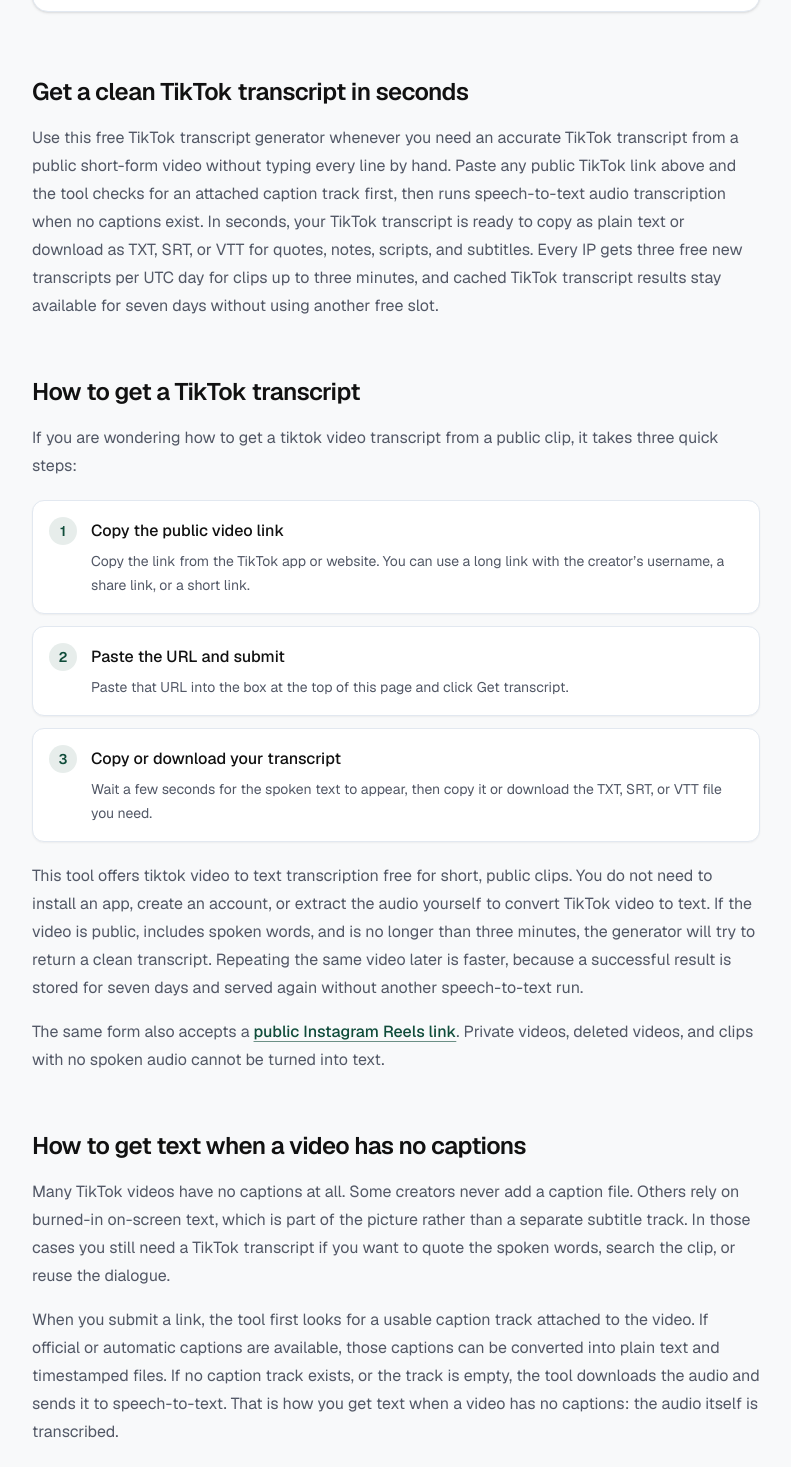
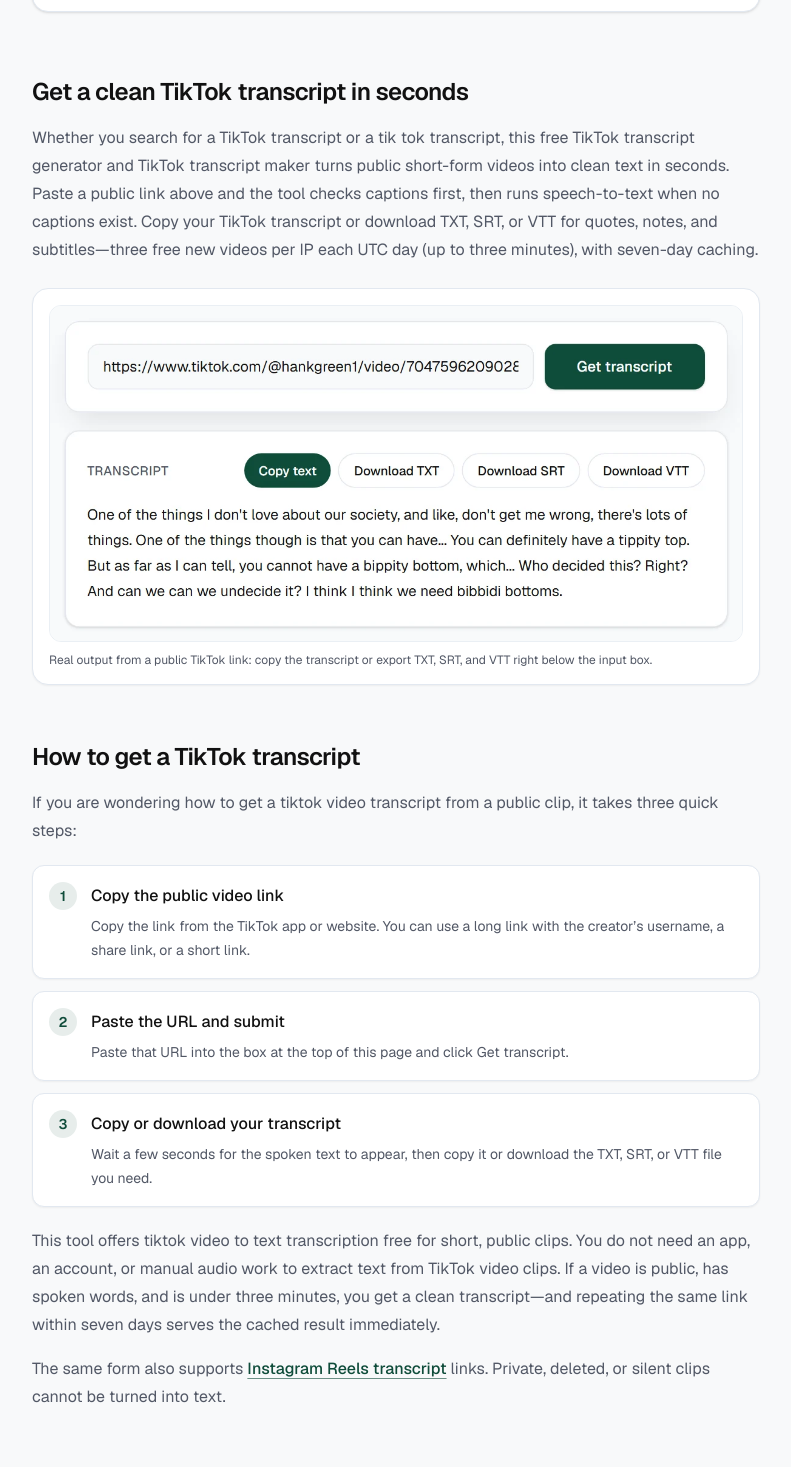
Before and after one commit to yangkai422-web/textfromvideos, a Next.js app: page / in a window 1280 px wide. Shown: the part 536-2003 px from the top of the page, without its empty margins (244-1035 px from the left). Built offline with nearby package versions, Linux system fonts and the light colour scheme; no server answers.

Commit message:
Refine anchor text, trim homepage under 1800 words, add new query variants and real transcript screenshots

```diff
--- a/app/instagram-reels-transcript/page.tsx
+++ b/app/instagram-reels-transcript/page.tsx
@@ -182,6 +182,20 @@ export default function InstagramReelsTranscriptPage() {
               to study a creator’s hook, summarize a short tutorial, or search
               what was said without replaying the clip line by line.
             </p>
+            <figure className="mt-6 rounded-2xl border border-line bg-card p-3 shadow-xs sm:p-4">
+              <img
+                src="/images/instagram-reels-transcript-example.webp"
+                alt="Instagram Reels transcript result showing a public Reel link converted into plain text with Copy text, TXT, SRT, and VTT download buttons"
+                width={760}
+                height={312}
+                loading="lazy"
+                className="h-auto w-full rounded-xl border border-line/70"
+              />
+              <figcaption className="mt-2.5 text-xs text-muted">
+                Real output from a public Instagram Reel: paste the link, wait a
+                few seconds, then copy or download TXT, SRT, and VTT.
+              </figcaption>
+            </figure>
 
             <h3 className="mt-8 text-xl font-semibold tracking-tight text-ink">
               Download Instagram Reels transcript files in TXT, SRT, or VTT
@@ -283,9 +297,9 @@ export default function InstagramReelsTranscriptPage() {
               written copy even when the creator never published subtitles—just
               like our{" "}
               <Link href="/" className={linkClass}>
-                TikTok video to text tool
+                TikTok transcript
               </Link>{" "}
-              on the homepage.
+              tool on the homepage.
             </p>
             <p className="mt-4">
               Reels are more often private, login-gated, or built around
--- a/app/page.tsx
+++ b/app/page.tsx
@@ -43,13 +43,13 @@ const faq = [
     id: "faq-tiktok",
     question: "How do I get a transcript from a TikTok video?",
     answer:
-      "Paste a public TikTok link into the form above and click Get transcript, then copy the text or download TXT, SRT, or VTT. That is the fastest way to learn how to get a tiktok video transcript without installing software.",
+      "Paste a public TikTok link above and click Get transcript to copy text or download TXT, SRT, or VTT.",
   },
   {
     id: "faq-reels",
     question: "Does this work with Instagram Reels?",
     answer:
-      "Yes. Public Instagram Reels up to three minutes with spoken audio work in the same form, or on the dedicated Instagram Reels transcript page.",
+      "Yes. Public Reels up to three minutes with spoken audio work here or on the Reels page.",
   },
   {
     id: "faq-youtube",
@@ -60,7 +60,7 @@ const faq = [
     id: "faq-free",
     question: "Is it free?",
     answer:
-      "Yes. Up to three new public videos per IP each UTC day (max 3 minutes each); cached videos from the past seven days do not count.",
+      "Yes—three new public videos per IP each UTC day (max 3 minutes). Seven-day cached results do not count.",
   },
 ];
 
@@ -126,18 +126,29 @@ export default function Home() {
               Get a clean TikTok transcript in seconds
             </h2>
             <p className="mt-4">
-              Use this free TikTok transcript generator whenever you need an
-              accurate TikTok transcript from a public short-form video without
-              typing every line by hand. Paste any public TikTok link above and
-              the tool checks for an attached caption track first, then runs
-              speech-to-text audio transcription when no captions exist. In
-              seconds, your TikTok transcript is ready to copy as plain text or
-              download as TXT, SRT, or VTT for quotes, notes, scripts, and
-              subtitles. Every IP gets three free new transcripts per UTC day
-              for clips up to three minutes, and cached TikTok transcript
-              results stay available for seven days without using another free
-              slot.
+              Whether you search for a TikTok transcript or a tik tok
+              transcript, this free TikTok transcript generator and TikTok
+              transcript maker turns public short-form videos into clean text in
+              seconds. Paste a public link above and the tool checks captions
+              first, then runs speech-to-text when no captions exist. Copy your
+              TikTok transcript or download TXT, SRT, or VTT for quotes, notes,
+              and subtitles—three free new videos per IP each UTC day (up to
+              three minutes), with seven-day caching.
             </p>
+            <figure className="mt-6 rounded-2xl border border-line bg-card p-3 shadow-xs sm:p-4">
+              <img
+                src="/images/tiktok-transcript-example.webp"
+                alt="Free TikTok transcript generator result showing a pasted public TikTok link converted into plain text with Copy text, TXT, SRT, and VTT download buttons"
+                width={760}
+                height={368}
+                loading="lazy"
+                className="h-auto w-full rounded-xl border border-line/70"
+              />
+              <figcaption className="mt-2.5 text-xs text-muted">
+                Real output from a public TikTok link: copy the transcript or
+                export TXT, SRT, and VTT right below the input box.
+              </figcaption>
+            </figure>
           </section>
 
           <section id="how-to" aria-labelledby="how-to-heading">
@@ -192,21 +203,19 @@ export default function Home() {
             </ol>
             <p className="mt-5">
               This tool offers tiktok video to text transcription free for
-              short, public clips. You do not need to install an app, create an
-              account, or extract the audio yourself to convert TikTok video to
-              text. If the video is public, includes spoken words, and is no
-              longer than three minutes, the generator will try to return a
-              clean transcript. Repeating the same video later is faster,
-              because a successful result is stored for seven days and served
-              again without another speech-to-text run.
+              short, public clips. You do not need an app, an account, or manual
+              audio work to extract text from TikTok video clips. If a video is
+              public, has spoken words, and is under three minutes, you get a
+              clean transcript—and repeating the same link within seven days
+              serves the cached result immediately.
             </p>
             <p className="mt-4">
-              The same form also accepts a{" "}
+              The same form also supports{" "}
               <Link href="/instagram-reels-transcript/" className={linkClass}>
-                public Instagram Reels link
-              </Link>
-              . Private videos, deleted videos, and clips with no spoken audio
-              cannot be turned into text.
+                Instagram Reels transcript
+              </Link>{" "}
+              links. Private, deleted, or silent clips cannot be turned into
+              text.
             </p>
           </section>
 
@@ -352,10 +361,10 @@ export default function Home() {
               instagram.com/reels/, or a /p/ post link that points to a Reel.
               The{" "}
               <Link href="/instagram-reels-transcript/" className={linkClass}>
-                Instagram Reels transcript guide
+                Instagram Reels transcript
               </Link>{" "}
-              explains those URL shapes in more detail, including share links
-              and username-prefixed paths. The same rules apply: the Reel must
+              guide explains those URL shapes in more detail, including share
+              links and username-prefixed paths. The same rules apply: the Reel must
               be public, it must contain spoken audio, and it must be no longer
               than three minutes. A music-only Reel, a private Reel, or a Reel
               that cannot be reached will not produce a transcript. That guide
--- a/worker/index.ts
+++ b/worker/index.ts
@@ -117,6 +117,7 @@ export class TextFromVideosContainer extends DurableObject<Env> {
   }
 }
 
+const CACHE_VERSION = "2026-11-22-v2";
 const STATIC_CACHE_CONTROL = "public, max-age=31536000, immutable";
 const PAGE_CACHE_CONTROL =
   "public, max-age=300, s-maxage=3600, stale-while-revalidate=86400";
@@ -155,6 +156,7 @@ export default {
 
     const cache = caches.default;
     const cacheUrl = new URL(url.origin + url.pathname);
+    cacheUrl.searchParams.set("__cv", CACHE_VERSION);
     const cacheKey = new Request(cacheUrl.toString(), { method: "GET" });
 
     const cached = await cache.match(cacheKey);
```
Also changed, not shown: public/images/instagram-reels-transcript-example.webp (added), public/images/tiktok-transcript-example.webp (added).
